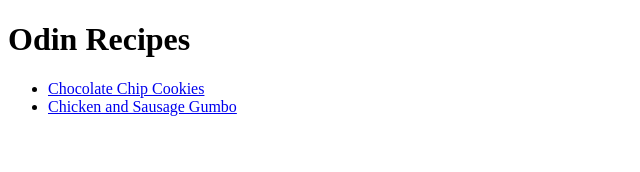
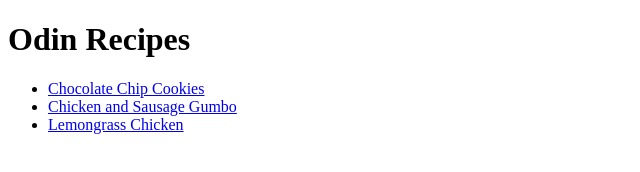
Before and after one commit to kforkate215/odin-recipes, a plain HTML site: page index.html in a window 1280 px wide. Shown: the whole page, without its empty margins (0-640 px from the left). Drawn offline with Linux system fonts and the light colour scheme.

Commit message:
Add lemongrass chicken recipe page

```diff
--- a/index.html
+++ b/index.html
@@ -10,8 +10,9 @@
 <body>
     <h1>Odin Recipes</h1>
     <ul>
-        <li><a href="./recipes/choco-chip-cookie.html">Chocolate Chip Cookies</a></li>
+        <li><a href = "./recipes/choco-chip-cookie.html">Chocolate Chip Cookies</a></li>
         <li><a href = "./recipes/gumbo.html">Chicken and Sausage Gumbo</a></li>
+        <li><a href = "./recipes/lemongrass-chicken.html">Lemongrass Chicken</a></li>
     </ul>
 </body>
 </html>
```
Also changed, not shown: recipes/lemongrass-chicken.html (added, +1 -0 lines).
